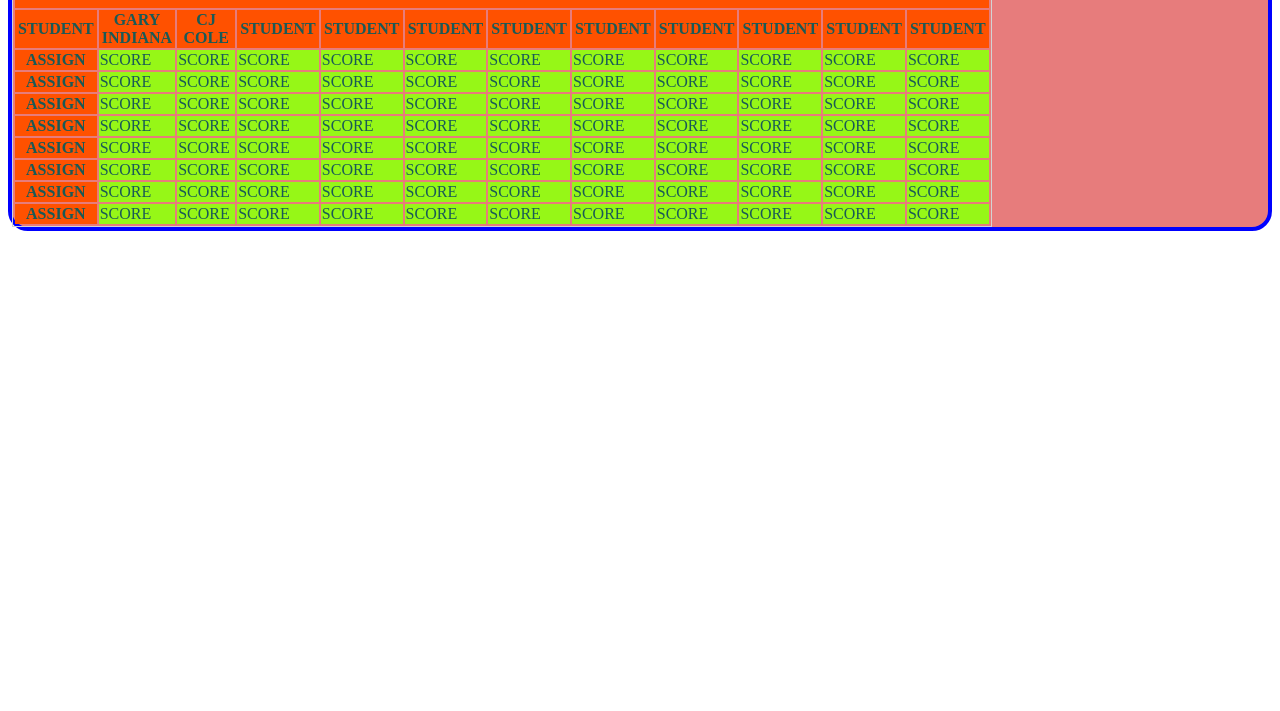
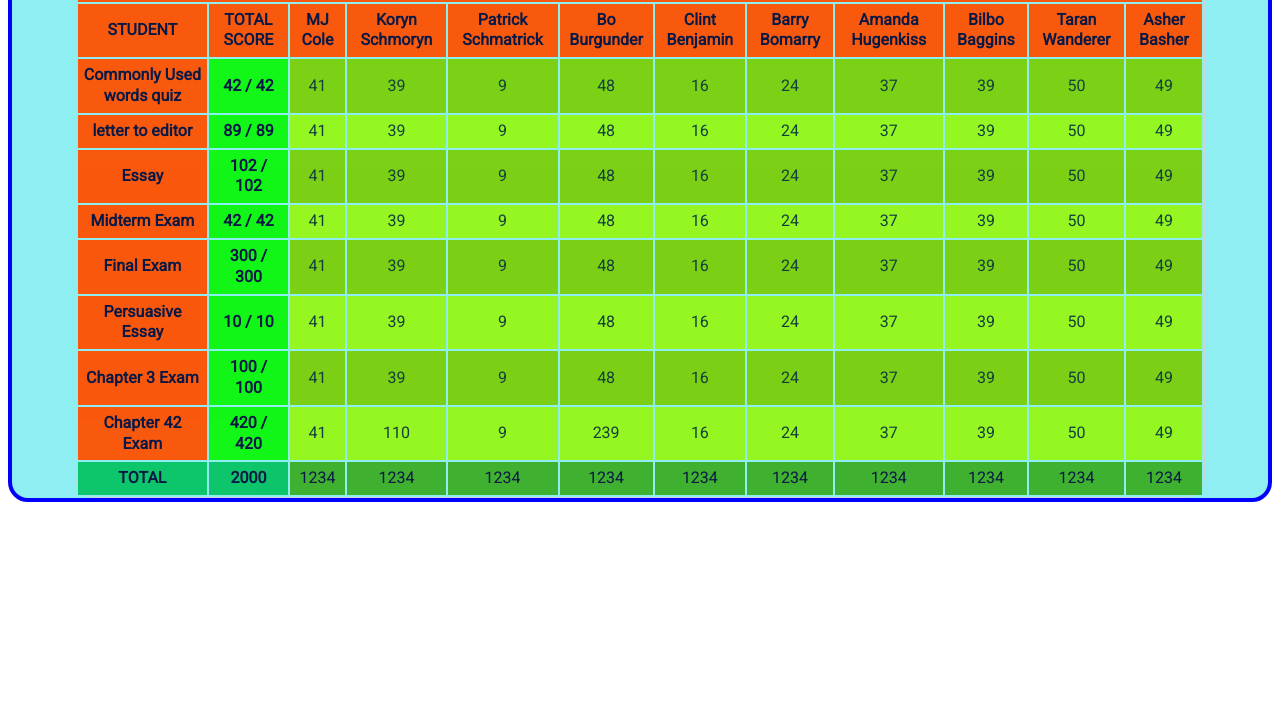
Before and after one commit to PDTayl888/grades, a website: page index.html in a window 1280 px wide. Shown: the part 89-800 px from the top of the page. Drawn offline with Linux system fonts and the light colour scheme; a web font is replaced by a local one.

```diff
--- a/grades.css
+++ /dev/null
@@ -1,62 +0,0 @@
-
-
-
-/* MAKE ALL SECTIONS COLLAPSIBLE IN FINISHED PRODUCT\! */
-
-
-body {
-    color: rgb(25, 90, 87)
-}
-.container {
-    border: 4px solid blue;
-    border-radius: 20px;
-    background-color: rgb(231, 124, 124);
-}
-
-.studentsSection {
-    border: 4px ridge green;
-}
-
-.grades {
-    border: 4px dashed orange;
-}
-
-.studentTag {
-    border: 2px ridge lightcyan
-}
-
-table {
-    border: 1px solid lightgray;
-    /* border-collapse: collapse; */
-    width: 78%;
-}
-
-td, th {
-    width: 444px;
-}
-
-/*
-.collapsible {
-    background-color: goldenrod;
-    color: #444;
-    cursor: pointer;
-    padding: 18px;
-    width: 100%;
-    border: solid;
-    text-align: left;
-    outline: none;
-    font-size: 15px;
-}
-
-.active, .collapsible:hover {
-    background-color: #ccc;
-  }
-
-  .content {
-    padding: 0 18px;
-    display: none;
-    overflow: hidden;
-    background-color: #f1f1f1;
-  }
-
-*/
--- a/index.html
+++ b/index.html
@@ -6,140 +6,155 @@
     <meta http-equiv="X-UA-Compatible" content="ie=edge">
     <title>Grades</title>
     <script src="dev_index.js"></script>
-    <link rel="stylesheet" type="text/css" href="grades.css">
+    <link rel="stylesheet" type="text/css" href="style.css">
 </head>
 <body>
 
     <div class="container">
-        <table>
-            <th scope="colgroup" colspan="100%"><h1>RANDOM CLASS</h1></th>
+        <table align="center">
+            <tr>
+                <td colspan="12" align="center"><h1>Google</h1></td>
+            </tr>
             <colgroup>
                 <col style="background-color: rgb(255, 81, 0)">
-            </colgroup>
-            <colgroup>
+                <col style="background-color: rgb(12, 247, 12)">
                 <col span="11" style="background-color: rgb(150, 247, 23)">
             </colgroup>
             <tr style="background-color: rgb(255, 81, 0)">
                 <th>STUDENT</th>
-                <th>GARY INDIANA</th>
-                <th>CJ COLE</th>
-                <th>STUDENT</th>
-                <th>STUDENT</th>
-                <th>STUDENT</th>
-                <th>STUDENT</th>
-                <th>STUDENT</th>
-                <th>STUDENT</th>
-                <th>STUDENT</th>
-                <th>STUDENT</th>
-                <th>STUDENT</th>
+                <th>TOTAL SCORE</th>
+                <th>MJ Cole</th>
+                <th>Koryn Schmoryn</th>
+                <th>Patrick Schmatrick</th>
+                <th>Bo Burgunder</th>
+                <th>Clint Benjamin</th>
+                <th>Barry Bomarry</th>
+                <th>Amanda Hugenkiss</th>
+                <th>Bilbo Baggins</th>
+                <th>Taran Wanderer</th>
+                <th>Asher Basher</th>
             </tr>
             <tr>
-                <th>ASSIGN</th>
-                <td>SCORE</td>
-                <td>SCORE</td>
-                <td>SCORE</td>
-                <td>SCORE</td>
-                <td>SCORE</td>
-                <td>SCORE</td>
-                <td>SCORE</td>
-                <td>SCORE</td>
-                <td>SCORE</td>
-                <td>SCORE</td>
-                <td>SCORE</td>
+                <th class="headerCorrect">Commonly Used words quiz</th>
+                <th class="scoreHeaderCorrect">42 / 42</th>
+                <td align="center">41</td>
+                <td>39</td>
+                <td>9</td>
+                <td>48</td>
+                <td>16</td>
+                <td>24</td>
+                <td>37</td>
+                <td>39</td>
+                <td>50</td>
+                <td>49</td>
             </tr>
             <tr>
-                <th>ASSIGN</th>
-                <td>SCORE</td>
-                <td>SCORE</td>
-                <td>SCORE</td>
-                <td>SCORE</td>
-                <td>SCORE</td>
-                <td>SCORE</td>
-                <td>SCORE</td>
-                <td>SCORE</td>
-                <td>SCORE</td>
-                <td>SCORE</td>
-                <td>SCORE</td>
+                <th class="headerCorrect">letter to editor </th>
+                <th class="scoreHeaderCorrect">89 / 89</th>
+                <td>41</td>
+                <td>39</td>
+                <td>9</td>
+                <td>48</td>
+                <td>16</td>
+                <td>24</td>
+                <td>37</td>
+                <td>39</td>
+                <td>50</td>
+                <td>49</td>
             </tr>
             <tr>
-                <th>ASSIGN</th>
-                <td>SCORE</td>
-                <td>SCORE</td>
-                <td>SCORE</td>
-                <td>SCORE</td>
-                <td>SCORE</td>
-                <td>SCORE</td>
-                <td>SCORE</td>
-                <td>SCORE</td>
-                <td>SCORE</td>
-                <td>SCORE</td>
-                <td>SCORE</td>
+                <th class="headerCorrect">Essay</th>
+                <th class="scoreHeaderCorrect">102 / 102</th>
+                <td>41</td>
+                <td>39</td>
+                <td>9</td>
+                <td>48</td>
+                <td>16</td>
+                <td>24</td>
+                <td>37</td>
+                <td>39</td>
+                <td>50</td>
+                <td>49</td>
             <tr>
-                <th>ASSIGN</th>
-                <td>SCORE</td>
-                <td>SCORE</td>
-                <td>SCORE</td>
-                <td>SCORE</td>
-                <td>SCORE</td>
-                <td>SCORE</td>
-                <td>SCORE</td>
-                <td>SCORE</td>
-                <td>SCORE</td>
-                <td>SCORE</td>
-                <td>SCORE</td>
+                <th class="headerCorrect">Midterm Exam</th>
+                <th class="scoreHeaderCorrect">42 / 42</th>
+                <td>41</td>
+                <td>39</td>
+                <td>9</td>
+                <td>48</td>
+                <td>16</td>
+                <td>24</td>
+                <td>37</td>
+                <td>39</td>
+                <td>50</td>
+                <td>49</td>
             <tr>
-                <th>ASSIGN</th>
-                <td>SCORE</td>
-                <td>SCORE</td>
-                <td>SCORE</td>
-                <td>SCORE</td>
-                <td>SCORE</td>
-                <td>SCORE</td>
-                <td>SCORE</td>
-                <td>SCORE</td>
-                <td>SCORE</td>
-                <td>SCORE</td>
-                <td>SCORE</td>
+                <th class="headerCorrect">Final Exam</th>
+                <th class="scoreHeaderCorrect">300 / 300</th>
+                <td>41</td>
+                <td>39</td>
+                <td>9</td>
+                <td>48</td>
+                <td>16</td>
+                <td>24</td>
+                <td>37</td>
+                <td>39</td>
+                <td>50</td>
+                <td>49</td>
             <tr>
-                <th>ASSIGN</th>
-                <td>SCORE</td>
-                <td>SCORE</td>
-                <td>SCORE</td>
-                <td>SCORE</td>
-                <td>SCORE</td>
-                <td>SCORE</td>
-                <td>SCORE</td>
-                <td>SCORE</td>
-                <td>SCORE</td>
-                <td>SCORE</td>
-                <td>SCORE</td>
+                <th class="headerCorrect">Persuasive Essay</th>
+                <th class="scoreHeaderCorrect">10 / 10</th>
+                <td>41</td>
+                <td>39</td>
+                <td>9</td>
+                <td>48</td>
+                <td>16</td>
+                <td>24</td>
+                <td>37</td>
+                <td>39</td>
+                <td>50</td>
+                <td>49</td>
             <tr>
-                <th>ASSIGN</th>
-                <td>SCORE</td>
-                <td>SCORE</td>
-                <td>SCORE</td>
-                <td>SCORE</td>
-                <td>SCORE</td>
-                <td>SCORE</td>
-                <td>SCORE</td>
-                <td>SCORE</td>
-                <td>SCORE</td>
-                <td>SCORE</td>
-                <td>SCORE</td>
+                <th class="headerCorrect">Chapter 3 Exam</th>
+                <th class="scoreHeaderCorrect">100 / 100</th>
+                <td>41</td>
+                <td>39</td>
+                <td>9</td>
+                <td>48</td>
+                <td>16</td>
+                <td>24</td>
+                <td>37</td>
+                <td>39</td>
+                <td>50</td>
+                <td>49</td>
             </tr>
             <tr>
-                <th>ASSIGN</th>
-                <td>SCORE</td>
-                <td>SCORE</td>
-                <td>SCORE</td>
-                <td>SCORE</td>
-                <td>SCORE</td>
-                <td>SCORE</td>
-                <td>SCORE</td>
-                <td>SCORE</td>
-                <td>SCORE</td>
-                <td>SCORE</td>
-                <td>SCORE</td>
+                <th class="headerCorrect">Chapter 42 Exam</th>
+                <th class="scoreHeaderCorrect">420 / 420</th>
+                <td>41</td>
+                <td>110</td>
+                <td>9</td>
+                <td>239</td>
+                <td>16</td>
+                <td>24</td>
+                <td>37</td>
+                <td>39</td>
+                <td>50</td>
+                <td>49</td>
+            </tr>
+            <tr>
+                <th class="total">TOTAL</th>
+                <th class="total">2000</th>
+                <td class="studentTotal">1234</td>
+                <td class="studentTotal">1234</td>
+                <td class="studentTotal">1234</td>
+                <td class="studentTotal">1234</td>
+                <td class="studentTotal">1234</td>
+                <td class="studentTotal">1234</td>
+                <td class="studentTotal">1234</td>
+                <td class="studentTotal">1234</td>
+                <td class="studentTotal">1234</td>
+                <td class="studentTotal">1234</td>
             </tr>
         </table>
     </div>
--- /dev/null
+++ b/style.css
@@ -0,0 +1,103 @@
+
+@import url('https://fonts.googleapis.com/css?family=Product+Sans');
+@import url('https://fonts.googleapis.com/css?family=Open+Sans');
+@import url('https://fonts.googleapis.com/css?family=Roboto');
+/* MAKE ALL SECTIONS COLLAPSIBLE IN FINISHED PRODUCT\! */
+
+body {
+    font-family: Roboto;
+    font-size: 1em;
+    line-height: 1.3em;
+    color: rgb(14, 54, 52)
+}
+
+.container {
+    border: 4px solid blue;
+    border-radius: 20px;
+    background-color: rgb(143, 238, 241);
+    /*background-color: rgb(241, 23, 23);*/
+    overflow-x: auto;
+    overflow-y: auto;
+}
+
+.studentsSection {
+    border: 4px ridge green;
+}
+
+.grades {
+    border: 4px dashed orange;
+}
+
+.studentTag {
+    border: 2px ridge lightcyan
+}
+
+table {
+    border: 1px solid lightgray;
+    border-radius: 22px;
+    opacity: 0.95;
+    /* border-collapse: collapse; */
+    width: 90%;
+}
+
+col {
+    background-color: blue;
+}
+
+tr:nth-child(even) {
+    background: rgb(122, 207, 10);
+}
+
+th {
+    text-align: center;
+    color: rgb(3, 13, 61);
+    padding: 6px;
+}
+
+td {
+    text-align: center;
+    padding: 6px;
+}
+.headerCorrect {
+    background-color: rgb(255, 81, 0);
+}
+
+.scoreHeaderCorrect {
+    background-color: rgb(12, 247, 12);
+}
+
+.total {
+    background-color: rgb(7, 194, 100);
+}
+
+.studentTotal {
+    background-color: rgb(60, 173, 38);
+    color: rgb(3, 13, 61);
+
+}
+
+/*
+.collapsible {
+    background-color: goldenrod;
+    color: #444;
+    cursor: pointer;
+    padding: 18px;
+    width: 100%;
+    border: solid;
+    text-align: left;
+    outline: none;
+    font-size: 15px;
+}
+
+.active, .collapsible:hover {
+    background-color: #ccc;
+  }
+
+  .content {
+    padding: 0 18px;
+    display: none;
+    overflow: hidden;
+    background-color: #f1f1f1;
+  }
+
+*/
```
